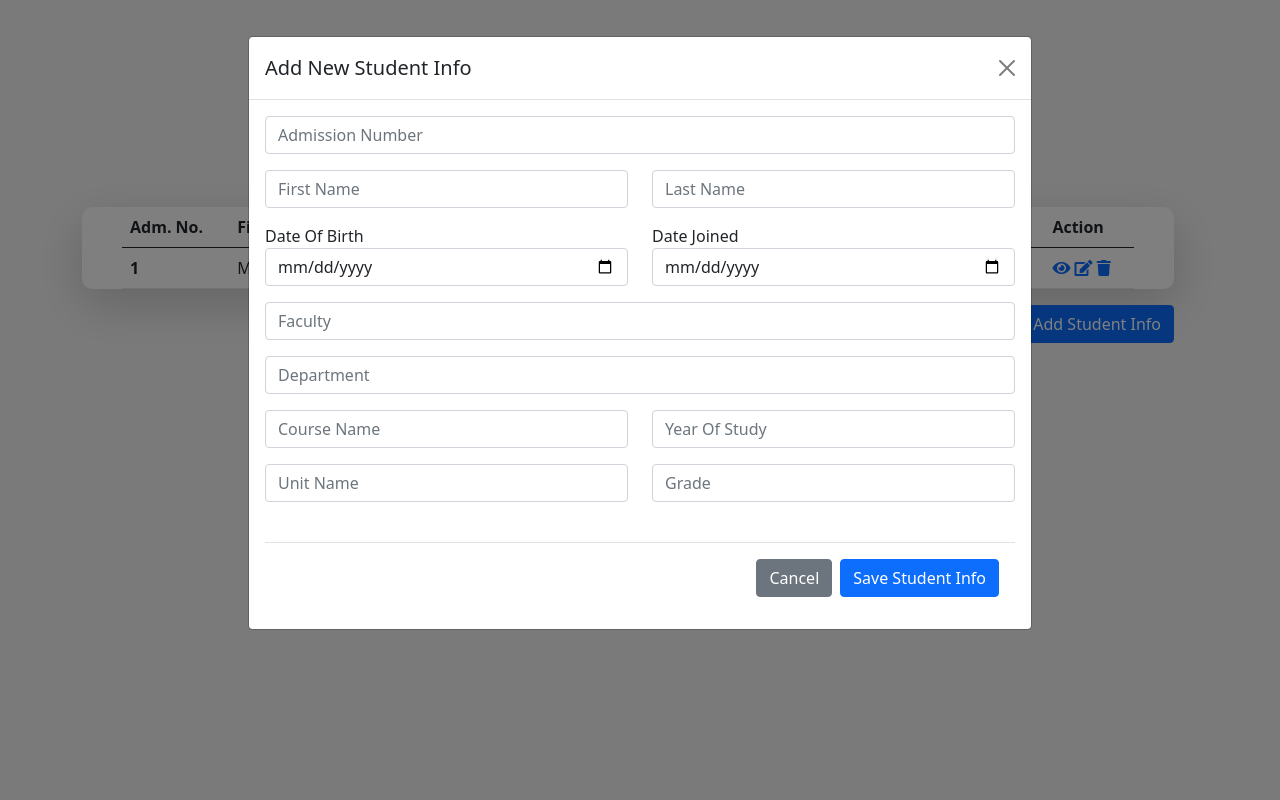
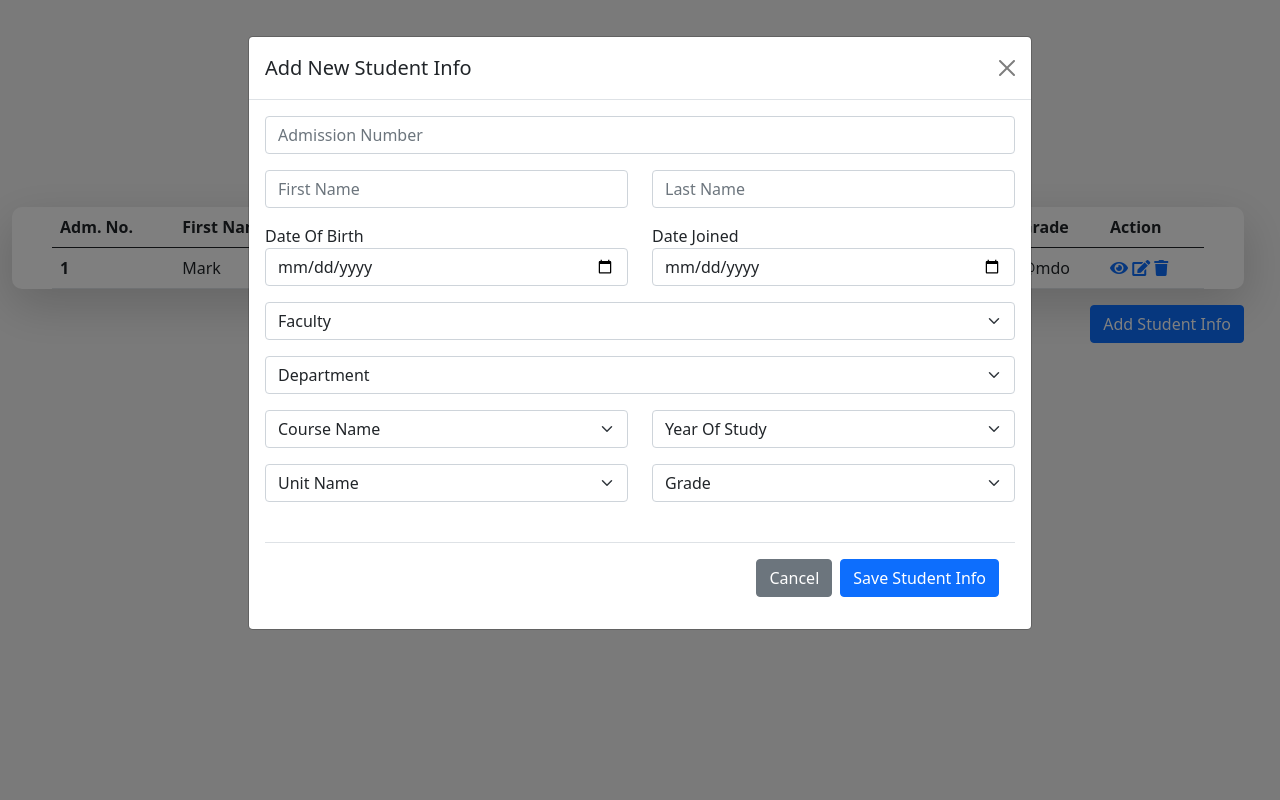
Before and after one commit to steve-njuguna-k/Django-CRUD-Operations-Using-PostgreSQL, a Django app: page / in a window 1280 px wide, after a click on "Add Student Info". Run offline with Django 3.2, Linux system fonts and the light colour scheme; some libraries are stand-ins or nearby versions.

Commit message:
Made changes to the Student form

```diff
--- a/src/StudentRegister/forms.py
+++ b/src/StudentRegister/forms.py
@@ -2,7 +2,8 @@ from django import forms
 from .models import Student
 
 Grade = [
-    ('A', ('A')),
+    ('Grade', ('Grade')),
+     ('A', ('A')),
     ('B', ('B')),
     ('C', ('C')),
     ('D', ('D')),
@@ -11,10 +12,12 @@ Grade = [
 ]
 
 Faculty = [
+    ('Faculty', ('Faculty')),
     ('Faculty Of Engineering', ('Faculty Of Engineering')),
 ]
 
 Department = [
+    ('Department', ('Department')),
     ('Department of Electrical & Electronic Engineering', ('Department of Electrical & Electronic Engineering')),
     ('Department of Electrical & Computer Engineering', ('Department of Electrical & Computer Engineering')),
     ('Department of Mechanical Engineering', ('Department of Mechanical Engineering')),
@@ -25,31 +28,41 @@ Department = [
 ]
 
 Course = [
-    ('Bsc. Electrical & Electronic Engineering', ('Bsc. Electrical & Electronic Engineering')),
-    ('Bsc. Electrical & Computer Engineering', ('Bsc. Electrical & Computer Engineering')),
-    ('Bsc. Mechanical Engineering', ('Bsc. Mechanical Engineering')),
-    ('Bsc. Telecommunications Engineering', ('Bsc. Telecommunications Engineering')),
-    ('Bsc. Civil & Structural Engineering', ('Bsc. Civil & Structural Engineering')),
-    ('Bsc. Mechatronics Engineering', ('Bsc. Mechatronics Engineering')),
-    ('Bsc. Marine Engineering', ('Bsc. Marine Engineering')),
+    ('Course', ('Course')),
+    ('Bsc. Electrical & Electronic Eng.', ('Bsc. Electrical & Electronic Eng.')),
+    ('Bsc. Electrical & Computer Eng.', ('Bsc. Electrical & Computer Eng.')),
+    ('Bsc. Mech. Eng.', ('Bsc. Mech. Eng.')),
+    ('Bsc. Telecom Eng.', ('Bsc. Telecom Eng.')),
+    ('Bsc. Civil & Structural Eng.', ('Bsc. Civil & Structural Eng.')),
+    ('Bsc. Mechatronics Eng.', ('Bsc. Mechatronics Eng.')),
+    ('Bsc. Marine Eng.', ('Bsc. Marine Eng.')),
 ]
 
 Year = [
-    x for x in range(1900,2021)
+    ('Year Of Study', ('Year Of Study')),
+    ('1st Year', ('1st Year')),
+    ('2nd Year', ('2nd Year')),
+    ('3rd Year', ('3rd Year')),
+    ('4th Year', ('4th Year')),
+    ('5th Year', ('5th Year')),
 ]
 
 Units = [
+    ('Unit', ('Unit')),
     ('Calculus', ('Calculus')),
     ('Complex Analysis', ('Complex Analysis')),
-    ('Control Engineering', ('Control Engineering')),
+    ('Control Eng.', ('Control Eng.')),
     ('Economics', ('Economics')),
     ('Accounitng & Finance', ('Accounting & Finance')),
     ('Algebra', ('Algebra')),
 ]
 
-class StudentForm(forms.Form):
-    Admission_Number = forms.IntegerField(
-        widget=forms.NumberInput(
+class DateInput(forms.DateInput):
+    input_type = 'date'
+
+class StudentForm(forms.ModelForm):
+    Admission_Number = forms.CharField(
+        widget=forms.TextInput(
             attrs={
                 "placeholder" : "Admission Number",
                 "class": "form-control",
@@ -72,7 +85,8 @@ class StudentForm(forms.Form):
             }
         )
     )
-    DOB = forms.DateField(
+    Date_Of_Birth = forms.DateField(
+        input_formats=['%d/%m/%Y'],
         widget=forms.DateInput(
             attrs={
                 "placeholder" : "Date Of Birth",
@@ -115,9 +129,9 @@ class StudentForm(forms.Form):
             }
         )
     )
-    Year_Of_Study = forms.DateField(
-        widget=forms.SelectDateWidget(
-            years= Year,
+    Year_Of_Study = forms.CharField(
+        widget=forms.Select(
+            choices=Year,
             attrs={
                 "placeholder" : "Year Of Study",
                 "class": "form-control",
@@ -138,7 +152,7 @@ class StudentForm(forms.Form):
             choices= Grade,
             attrs={
                 "placeholder" : "Grade",
-                "class": "form-cotrol",
+                "class": "form-control",
             }
         )
     )
@@ -146,3 +160,7 @@ class StudentForm(forms.Form):
     class Meta:
         model = Student
         fields = '__all__'
+        widgets = {
+            'Date_Of_Birth': DateInput(),
+            'Date_Joined': DateInput(),
+        }
--- a/src/StudentRegister/models.py
+++ b/src/StudentRegister/models.py
@@ -5,12 +5,12 @@ class Student(models.Model):
     Admission_Number = models.CharField(max_length=50, verbose_name='Admission Number')
     First_Name = models.CharField(max_length=50, verbose_name='First Name')
     Last_Name = models.CharField(max_length=50, verbose_name='Lat Name')
-    DOB = models.CharField(max_length=50, verbose_name='Date of Birth')
-    Date_Joined = models.DateField(verbose_name='Date Joined')
+    Date_Of_Birth = models.DateField(max_length=50, verbose_name='Date Of Birth', null=True)
+    Date_Joined = models.DateField(verbose_name='Date Joined', null=True)
     Faculty = models.CharField(max_length=50, verbose_name='Faculty')
     Department = models.CharField(max_length=50, verbose_name='Department')
     Course_Name = models.CharField(max_length=50, verbose_name='Course Name')
-    Year_Of_Study = models.IntegerField(verbose_name='Year of Study')
+    Year_Of_Study = models.CharField(max_length=50, verbose_name='Year of Study')
     Unit_Name = models.CharField(max_length=50, verbose_name='Unit Name')
     Grade = models.CharField(max_length=50, verbose_name='Grade')
 
--- a/src/templates/Index.html
+++ b/src/templates/Index.html
@@ -17,7 +17,7 @@
     <title>Student Register</title>
 </head>
 <body>
-    <div class="container py-5">
+    <div class="container-fluid py-5">
         <!-- For demo purpose -->
         <div class="row mb-4">
           <div class="col-lg-8 mx-auto text-center">
@@ -92,17 +92,17 @@
                         <div class="modal-body">
                             <form method="POST">
                                 <div class="form-group mb-3">
-                                    <input type="text" name="username" placeholder="Admission Number" required class="form-control">
+                                    <input type="text" name="Admission_Number" placeholder="Admission Number" required class="form-control">
                                 </div>
                                 <div class="row">
                                     <div class="col-6 mb-3">
                                         <div class="form-group">
-                                            <input type="text" name="username" placeholder="First Name" required class="form-control">
+                                            <input type="text" name="First_Name" placeholder="First Name" required class="form-control">
                                         </div>
                                     </div>
                                     <div class="col-6 mb-3">
                                         <div class="form-group">
-                                            <input type="text" name="username" placeholder="Last Name" required class="form-control">
+                                            <input type="text" name="Last_Name" placeholder="Last Name" required class="form-control">
                                         </div>
                                     </div>
                                 </div>
@@ -110,43 +110,87 @@
                                     <div class="col-6 mb-3">
                                         <div class="form-group">
                                             <label>Date Of Birth</label>
-                                            <input type="date" name="username" placeholder="Date Of Birth" required class="form-control">
+                                            <input type="date" name="Date_Of_Birth" placeholder="Date Of Birth" required class="form-control">
                                         </div>
                                     </div>
                                     <div class="col-6 mb-3">
                                         <div class="form-group">
                                             <label>Date Joined</label>
-                                            <input type="date" name="username" placeholder="Date Joined" required class="form-control">
+                                            <input type="date" name="Date_Joined" placeholder="Date Joined" required class="form-control">
                                         </div>
                                     </div>
                                 </div>
                                 <div class="form-group mb-3">
-                                    <input type="text" name="username" placeholder="Faculty" required class="form-control">
+                                    <select class="form-select" aria-label="Default select example" name="Faculty" aria-placeholder="Faculty">
+                                        <option disabled selected>Faculty</option>
+                                        <option value="Faculty Of Engineering">Faculty Of Engineering</option>
+                                    </select>
                                 </div>
                                 <div class="form-group mb-3">
-                                    <input type="text" name="username" placeholder="Department" required class="form-control">
+                                    <select class="form-select" aria-label="Default select example" name="Department" aria-placeholder="Faculty">
+                                        <option disabled selected>Department</option>
+                                        <option value="Department of Electrical & Electronic Engineering">Department of Electrical & Electronic Engineering</option>
+                                        <option value="Department of Electrical & Computer Engineering">Department of Electrical & Computer Engineering</option>
+                                        <option value="Department of Mechanical Engineering">Department of Mechanical Engineering</option>
+                                        <option value="Department of Telecommunications Engineering">Department of Telecommunications Engineering</option>
+                                        <option value="Department of Civil & Structural Engineering">Department of Civil & Structural Engineering</option>
+                                        <option value="Department of Mechatronics Engineering">Department of Mechatronics Engineering</option>
+                                        <option value="Department of Marine Engineering">Department of Marine Engineering</option>
+                                    </select>
                                 </div>
                                 <div class="row">
                                     <div class="col-6 mb-3">
                                         <div class="form-group">
-                                            <input type="text" name="username" placeholder="Course Name" required class="form-control">
+                                            <select class="form-select" aria-label="Default select example" name="Course_Name" aria-placeholder="Faculty">
+                                                <option disabled selected>Course Name</option>
+                                                <option value="Bsc. Electrical & Electronic Engineering">Bsc. Electrical & Electronic Engineering</option>
+                                                <option value="Bsc. Electrical & Computer Engineering">Bsc. Electrical & Computer Engineering</option>
+                                                <option value="Bsc. Mechanical Engineering">Bsc. Mechanical Engineering</option>
+                                                <option value="Bsc. Telecommunications Engineering">Bsc. Telecommunications Engineering</option>
+                                                <option value="Bsc. Civil & Structural Engineering">Bsc. Civil & Structural Engineering</option>
+                                                <option value="Bsc. Mechatronics Engineering">Bsc. Mechatronics Engineering</option>
+                                                <option value="Bsc. Marine Engineering">Bsc. Marine Engineering</option>
+                                            </select>
                                         </div>
                                     </div>
                                     <div class="col-6 mb-3">
                                         <div class="form-group">
-                                            <input type="text" name="username" placeholder="Year Of Study" required class="form-control">
+                                            <select class="form-select" aria-label="Default select example" name="Year_Of_Study" aria-placeholder="Faculty">
+                                                <option disabled selected>Year Of Study</option>
+                                                <option value="1st Year">1st Year</option>
+                                                <option value="2nd Year">2nd Year</option>
+                                                <option value="3rd Year">3rd Year</option>
+                                                <option value="4th Year">4th Year</option>
+                                                <option value="5th Year">5th Year</option>
+                                            </select>
                                         </div>
                                     </div>
                                 </div>
                                 <div class="row">
                                     <div class="col-6 mb-3">
                                         <div class="form-group">
-                                            <input type="text" name="username" placeholder="Unit Name" required class="form-control">
+                                            <select class="form-select" aria-label="Default select example" name="Unit_Name" aria-placeholder="Faculty">
+                                                <option disabled selected>Unit Name</option>
+                                                <option value="Calculus">Calculus</option>
+                                                <option value="Complex Analysis">Complex Analysis</option>
+                                                <option value="Control Eng.">Control Eng.</option>
+                                                <option value="Economics">Economics</option>
+                                                <option value="Accounitng & Finance">Accounitng & Finance</option>
+                                                <option value="Algebra">Algebra</option>
+                                            </select>
                                         </div>
                                     </div>
                                     <div class="col-6 mb-3">
                                         <div class="form-group">
-                                            <input type="text" name="username" placeholder="Grade" required class="form-control">
+                                            <select class="form-select" aria-label="Default select example" name="Grade" aria-placeholder="Faculty">
+                                                <option disabled selected>Grade</option>
+                                                <option value="A">A</option>
+                                                <option value="B">B</option>
+                                                <option value="C">C</option>
+                                                <option value="D">D</option>
+                                                <option value="E">E</option>
+                                                <option value="F">F</option>
+                                            </select>
                                         </div>
                                     </div>
                                 </div>
```
